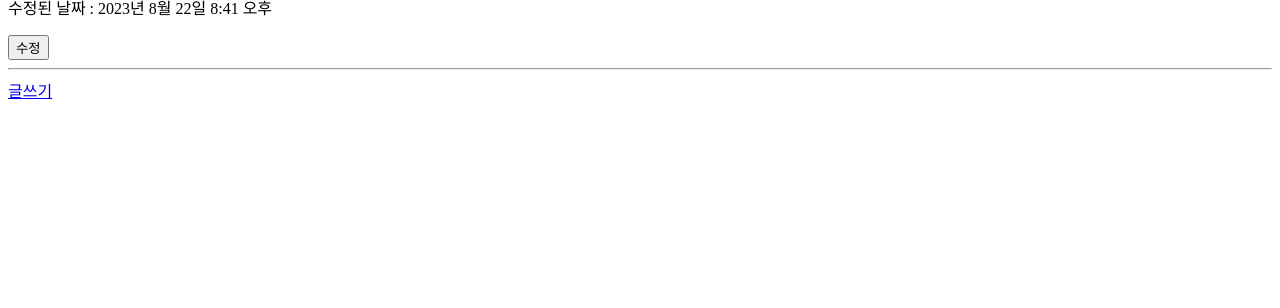
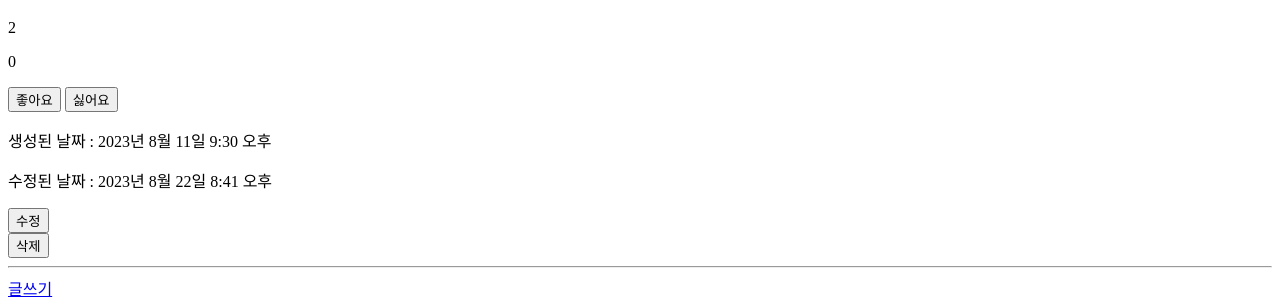
Before and after one commit to Sephior/backend, a Django app: page /main/ in a window 1280 px wide. Shown: the part 1727-2035 px from the top of the page. Before the commit the page ends 1826 px from the top, so only its background shows below. Run offline with Django 4.2, Linux system fonts and the light colour scheme; data comes from the database, SQL or seed files in the repository; both versions use the stored data as it was after the commit.

Commit message:
삭제, 좋아요, 싫어요 증가 버튼 생성

```diff
--- a/content/templates/content/main.html
+++ b/content/templates/content/main.html
@@ -16,11 +16,27 @@
             <img src="{{feed.image}}"/>
             <p>{{feed.like}}</p>
             <p>{{feed.unlike}}</p>
+
+            <!--좋아요, 싫어요 버튼 생성-->
+            <form action="{% url 'content:isliked' feed.id %}" method="post">
+                {% csrf_token %}
+                <button type="submit" name="isliked" value="좋아요">좋아요</button>
+                <button type="submit" name="isliked" value="싫어요">싫어요</button>
+            </form>
+
             <p>생성된 날짜 : {{feed.created_at}}</p>
             <p>수정된 날짜 : {{feed.updated_at}}</p>
+
             <!--수정 버튼 생성-->
+            <!--content의 urls의 modify관련 url 뒤에 feed의 id를 넣어 수정할 피드를 설정한다.-->
             <form action="{% url 'content:modify' feed.id %}" method="get">
                 <button type="submit">수정</button>
+            </form>
+            <!--삭제 버튼 생성-->
+            <!--content의 urls의 modify관련 url 뒤에 feed의 id를 넣어 삭제할 피드를 설정한다.-->
+            <form action="{% url 'content:delete' feed.id %}" method="post">
+                {% csrf_token %}
+                <button type="submit">삭제</button>
             </form>
         </div>
         <hr/>
--- a/content/urls.py
+++ b/content/urls.py
@@ -1,5 +1,5 @@
 from django.urls import path
-from .views import Main, Modify
+from .views import Delete, Main, Modify, isliked
 from .views import Post
 
 app_name = 'content'
@@ -8,6 +8,8 @@ urlpatterns = [
     # content url을 설정한다.
     path('main/', Main.as_view(), name='main'),
     path('main/post/', Post.as_view(), name='post'),
-    # <int:pk>는 변수 이름 지정, 정수인 pk=id를 이용함
+    # <int:pk>는 변수 지정, 정수인 pk=id를 이용함
     path('main/post/<int:pk>', Modify.as_view(), name='modify'),
+    path('main/delete/<int:pk>', Delete, name='delete'),
+    path('main/isliked/<int:pk>', isliked, name='isliked'),
 ]
--- a/content/views.py
+++ b/content/views.py
@@ -41,7 +41,7 @@ class Post(APIView):
 
         return redirect('content:main')
 
-# 고치기 - Modify
+# 고치기 - Modify, update
 class Modify(APIView):
     def post(self, request, pk):
         # main.html 에서 이름이 같은 데이터를 가져온다.
@@ -67,3 +67,21 @@ class Modify(APIView):
         return render(request, "content/modify.html", {
             'feed': feed,
         })
+
+# 지우기 - Delete
+def Delete(request, pk):
+    if request.method == 'POST':
+        feed = Feed.objects.get(id=pk)
+        feed.delete()
+    return redirect('content:main')
+
+def isliked(request, pk):
+    if request.method == 'POST':
+        s = request.POST.get('isliked')
+        feed = Feed.objects.get(id=pk)
+        if s == '좋아요':
+            feed.like = feed.like+1
+        elif s == '싫어요':
+            feed.unlike = feed.unlike+1
+        feed.save()
+    return redirect('content:main')
```
Also changed, not shown: db.sqlite3.
